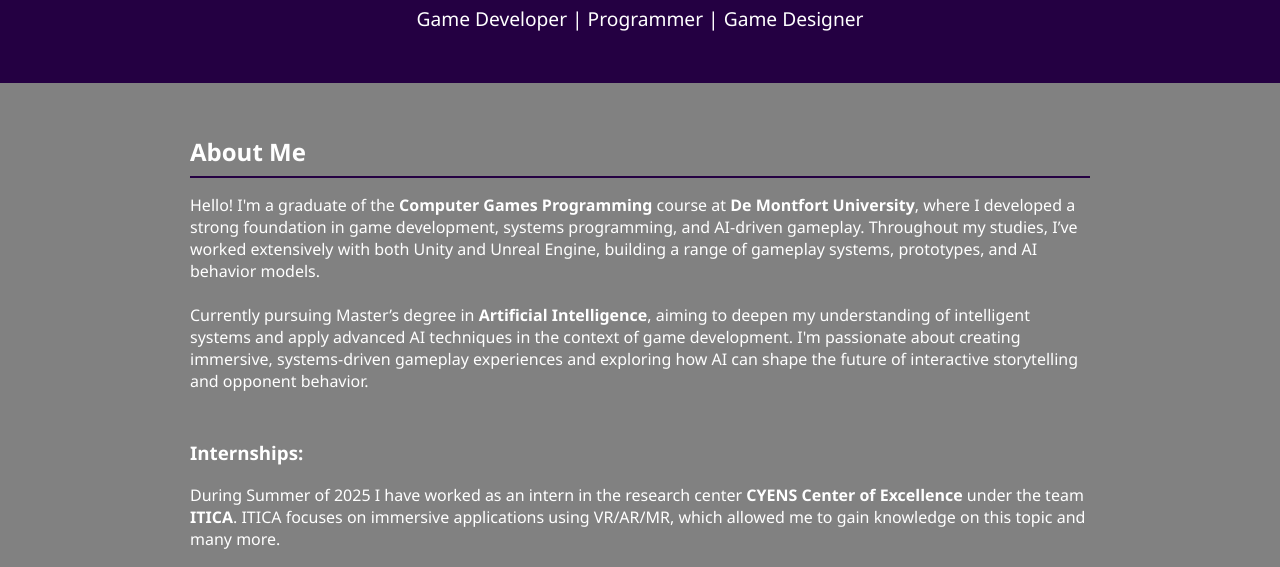
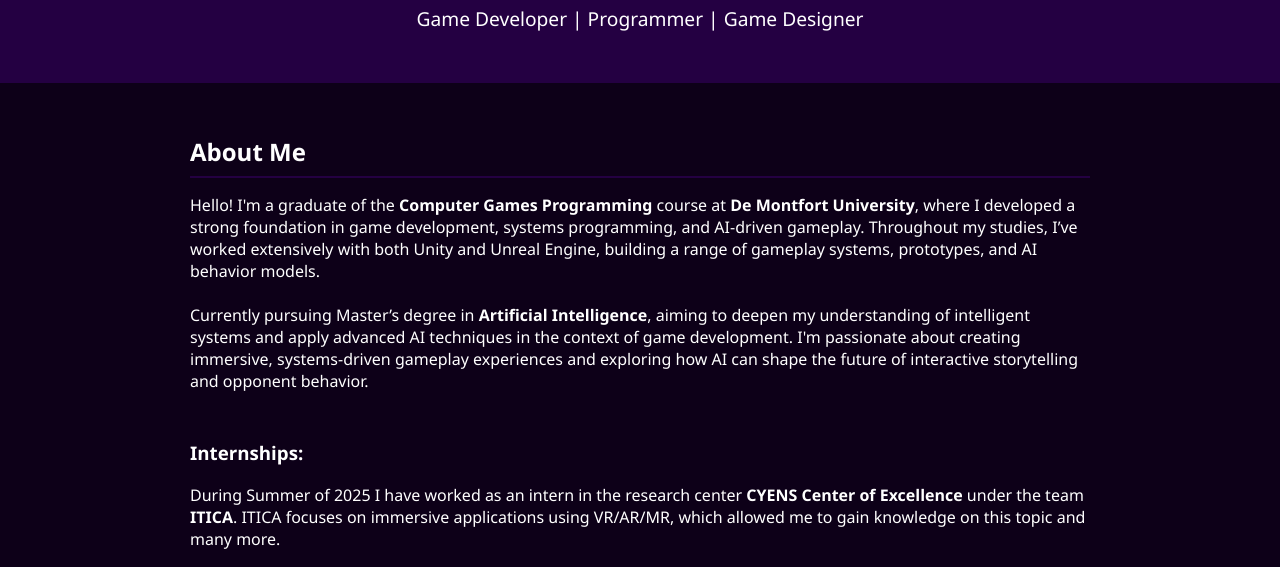
Before and after one commit to PeriklisLazarides-dev/PeriklisLazarides-Portfolio, a plain HTML site: page index.html in a window 1280 px wide. Shown: the part 220-787 px from the top of the page. Drawn offline with Linux system fonts and the light colour scheme.

Commit message:
made changes to colour theme

```diff
--- a/index.html
+++ b/index.html
@@ -9,7 +9,7 @@
     body {
       margin: 0;
       font-family: 'Segoe UI', Tahoma, Geneva, Verdana, sans-serif;
-      background-color: #818181;
+      background-color: #0d0018;
       color: #ffffff;
     }
     header {
```
